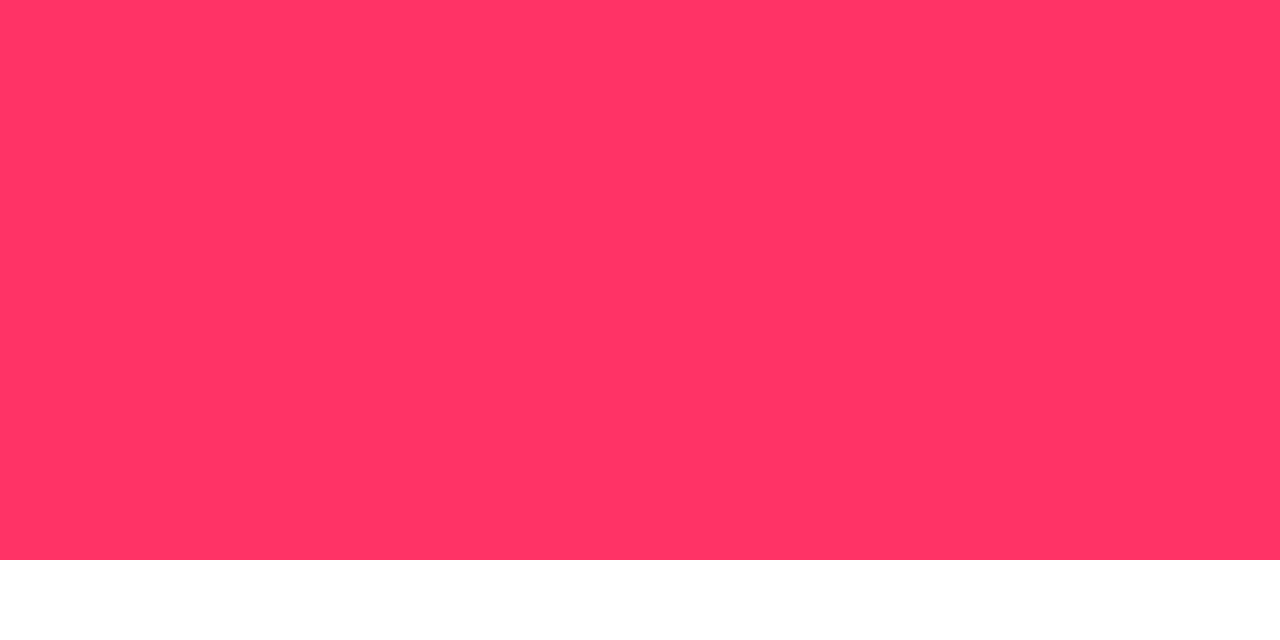
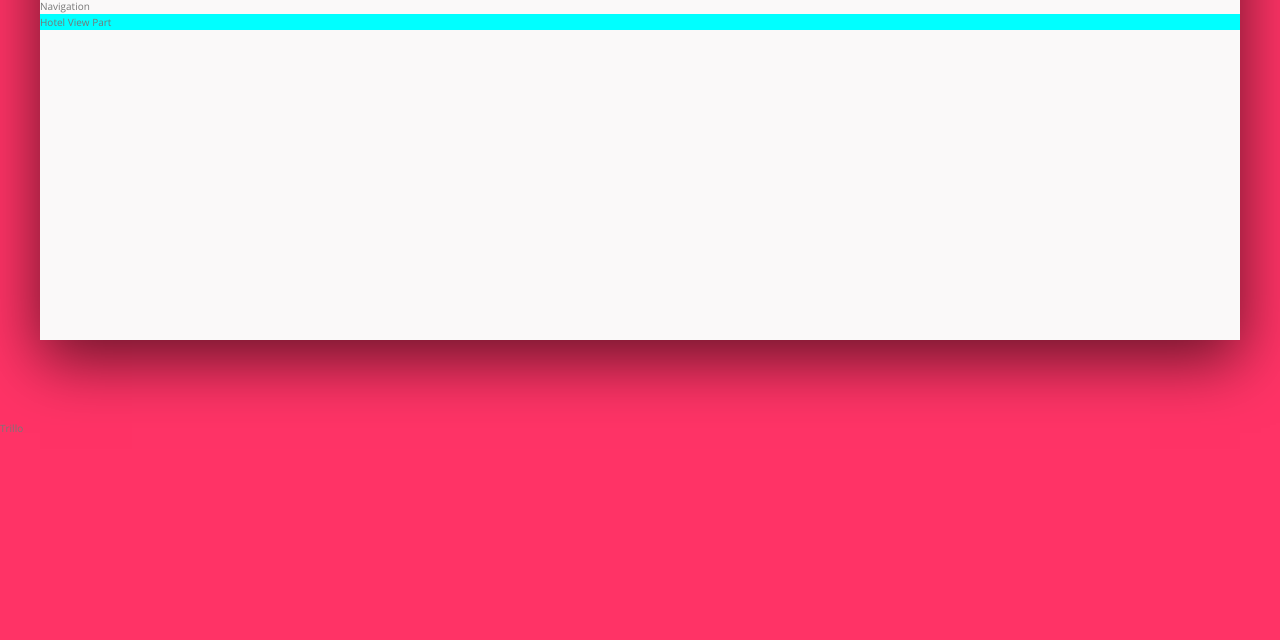
Before and after one commit to thebridge24/Trillo-Project-Hotel, a website: page Trillo/starter/index.html in a window 1280 px wide. Shown: the part 240-880 px from the top of the page. Before the commit the page ends 800 px from the top, so only its background shows below. Drawn offline with nearby package versions, Linux system fonts and the light colour scheme.

Commit message:
container styling

```diff
--- a/Trillo/starter/sass/_base.scss
+++ b/Trillo/starter/sass/_base.scss
@@ -12,6 +12,10 @@
     --color-grey-dark-1: #333;
     --color-grey-dark-2: #777;
     --color-grey-dark-3: #999;
+
+    --shadow-dark: 0 2rem 6rem rgba(0, 0, 0, 0.6);
+    --shadow-dark-2: 0 2rem 6rem rgba(0, 0, 0, 0.3);
+    --transition: background-color 0.3s ease, color 0.3s ease;
 }
 
 * {
--- /dev/null
+++ b/Trillo/starter/sass/_layout.scss
@@ -0,0 +1,25 @@
+.container {
+    max-width: 120rem;
+    margin: 8rem auto;
+    background-color: var(--color-grey-light-1);
+    box-shadow: var(--shadow-dark);
+
+    min-height: 50rem;
+}
+
+.header {
+
+}
+
+.content {
+
+}
+
+.sidebar {
+
+}
+
+.hotel-view {
+    background-color: #fff;
+    background-color: aqua;
+}
```
Also changed, not shown: Trillo/starter/css/style.css.
